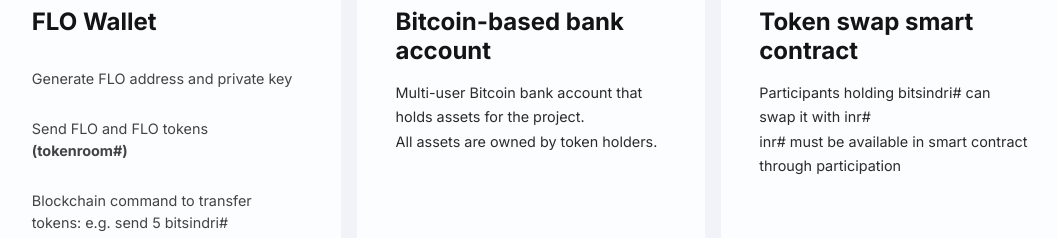
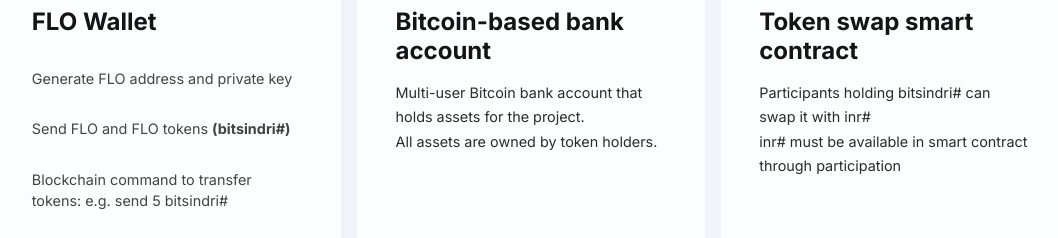
Before and after one commit to ranchimall/bitsindri, a plain HTML site: page index.html in a window 1280 px wide. Shown: the part 1480-1718 px from the top of the page, without its empty margins (109-1167 px from the left). Drawn offline with Linux system fonts and the light colour scheme.

Commit message:
Update index.html

```diff
--- a/index.html
+++ b/index.html
@@ -222,7 +222,7 @@
                     Generate FLO address and private key
                 </li>
                 <li>
-                    Send FLO and FLO tokens <b>(tokenroom#)</b>
+                    Send FLO and FLO tokens <b>(bitsindri#)</b>
                 </li>
                 <li>
                     Blockchain command to transfer tokens: e.g. send 5 bitsindri#
```
